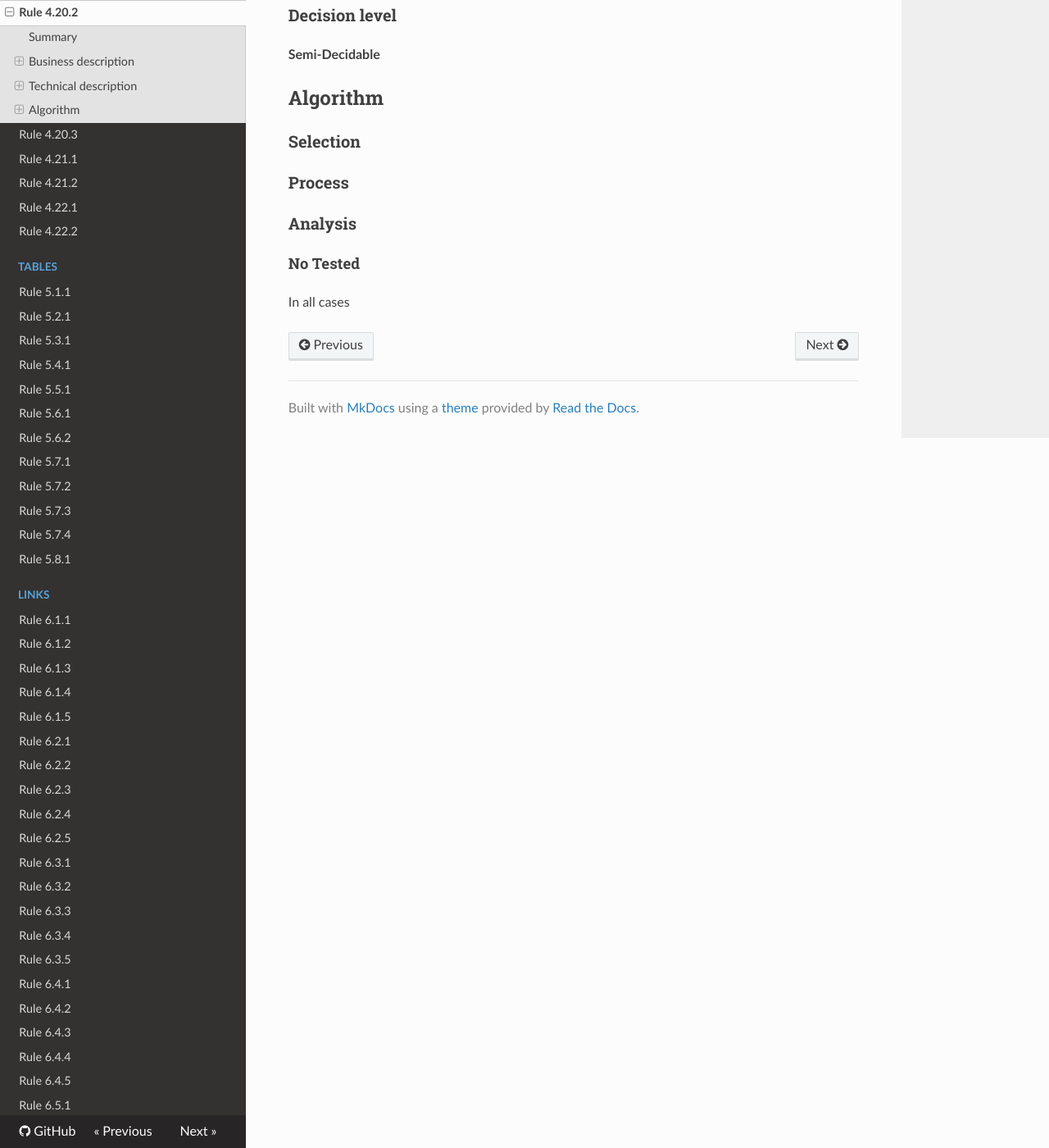
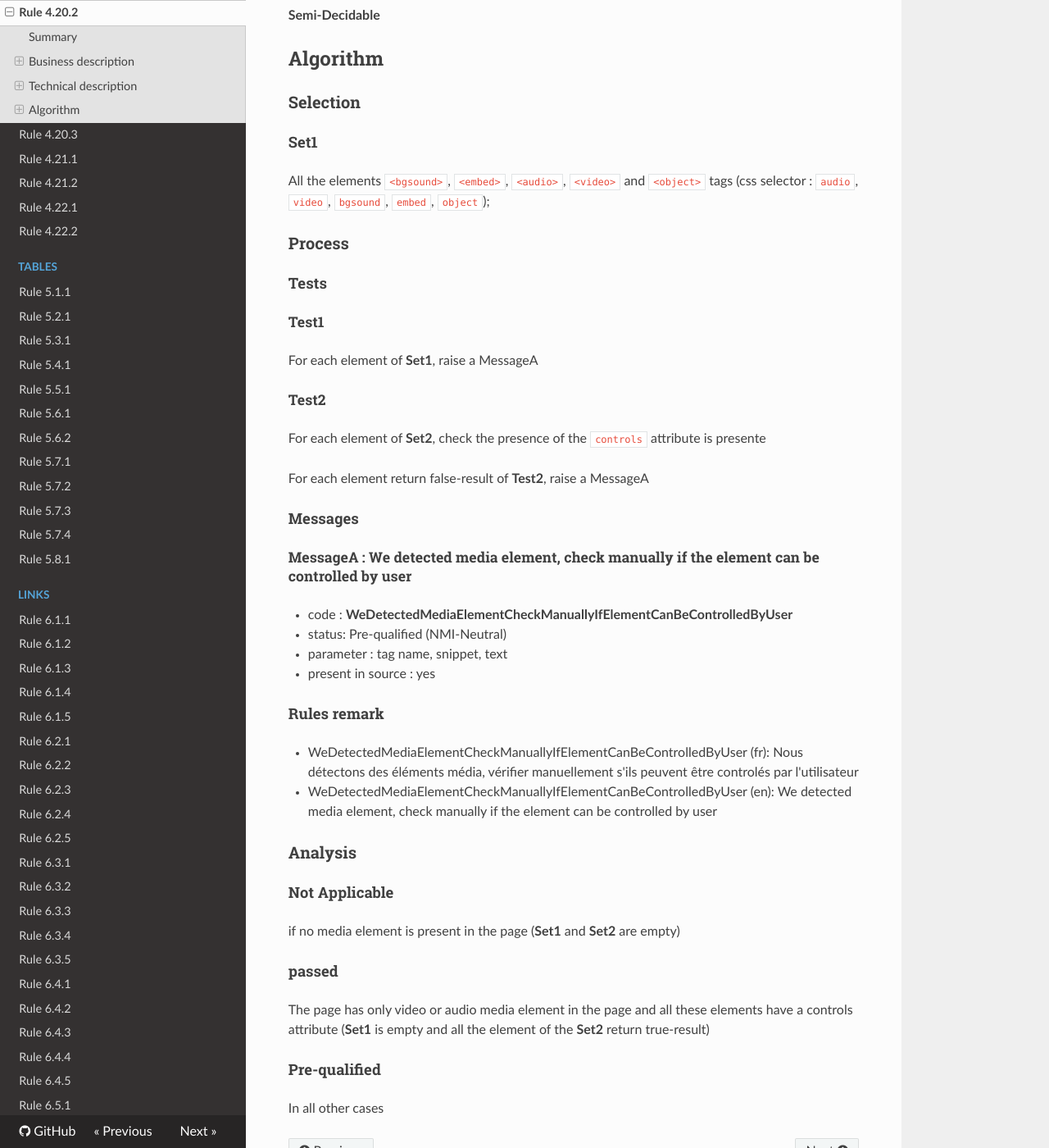
Before and after one commit to Tanaguru/RGAA3-2016, an MkDocs documentation site: the page built from docs/Rule-4-20-2.md, in a window 1280 px wide and 1400 px high, scrolled down 957 px. Shown: the whole window at 82% size. Built offline with MkDocs 1.6.1, drawn with Linux system fonts in a browser that asks for light colours; nearby versions of some CDN libraries; old or Windows-style settings are respelled for this version of MkDocs.

Commit message:
Update sample test 4.20.2

```diff
--- a/docs/Rule-4-20-2.md
+++ b/docs/Rule-4-20-2.md
@@ -39,10 +37,48 @@ Pour chaque m&eacute;dia temporel, chaque fonctionnalit&eacute; v&eacute;rifie-t
 
 ### Selection
 
+#### Set1
+
+All the elements `<bgsound>`, `<embed>`, `<audio>`, `<video>` and `<object>` tags (css selector : `audio`, `video`, `bgsound`, `embed`, `object`);
+
 ### Process
+
+#### Tests
+
+##### Test1
+
+For each element of **Set1**, raise a MessageA
+
+##### Test2
+
+For each element of **Set2**, check the presence of the `controls` attribute is presente
+
+For each element return false-result of **Test2**, raise a MessageA
+
+#### Messages
+
+##### MessageA : We detected media element, check manually if the element can be controlled by user
+
+-    code : **WeDetectedMediaElementCheckManuallyIfElementCanBeControlledByUser**
+-    status: Pre-qualified (NMI-Neutral)
+-    parameter : tag name, snippet, text
+-    present in source : yes
+
+#### Rules remark
+
+ * WeDetectedMediaElementCheckManuallyIfElementCanBeControlledByUser (fr): Nous d&eacute;tectons des &eacute;l&eacute;ments m&eacute;dia, v&eacute;rifier manuellement s'ils peuvent être controlés par l'utilisateur
+ * WeDetectedMediaElementCheckManuallyIfElementCanBeControlledByUser (en): We detected media element, check manually if the element can be controlled by user
 
 ### Analysis
 
-#### No Tested
+#### Not Applicable
 
-In all cases
+if no media element is present in the page (**Set1** and **Set2** are empty)
+
+#### passed
+
+The page has only video or audio media element in the page and all these elements have a controls attribute (**Set1** is empty and all the element of the **Set2** return true-result)
+
+#### Pre-qualified
+
+In all other cases
```
Also changed, not shown: other parts of docs/Rule-4-20-2.md (+4 -6 lines), docs/Rule-4-20-1.md (+1 -1 lines), 3 other files.
